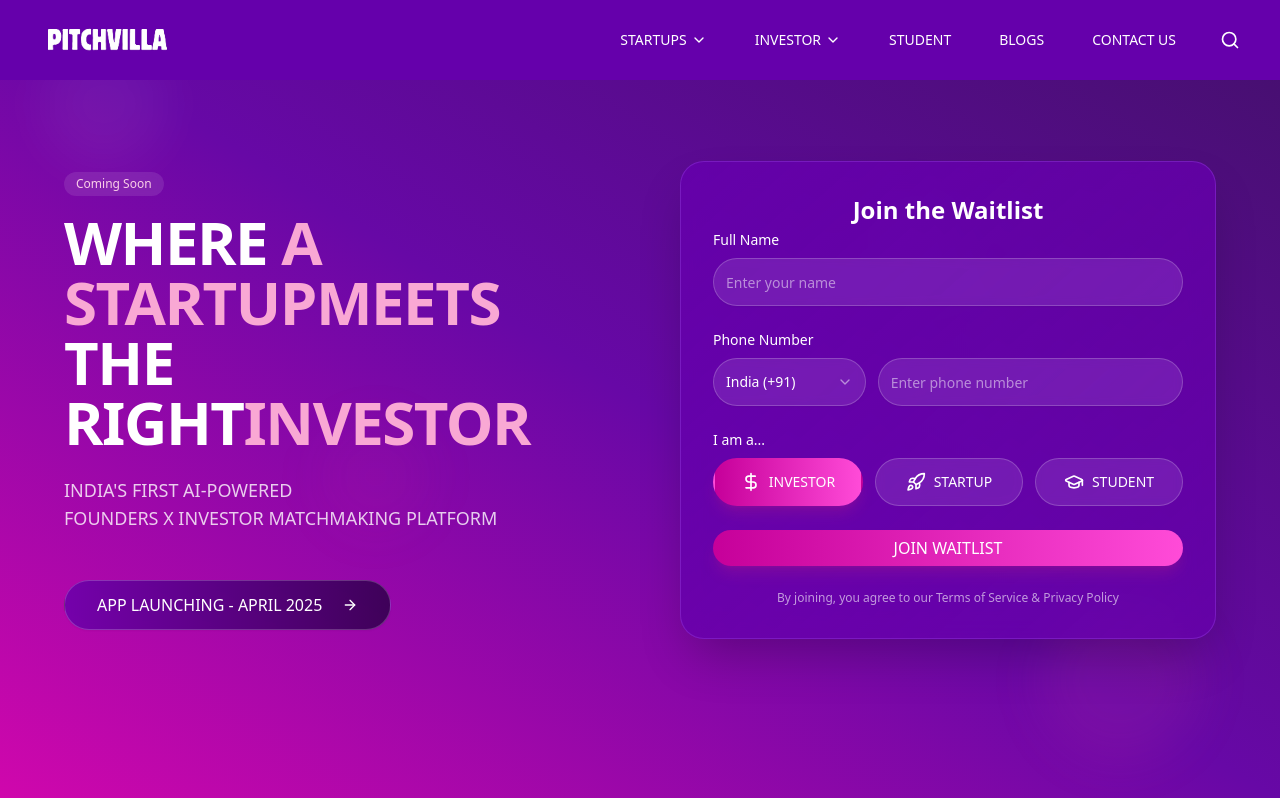
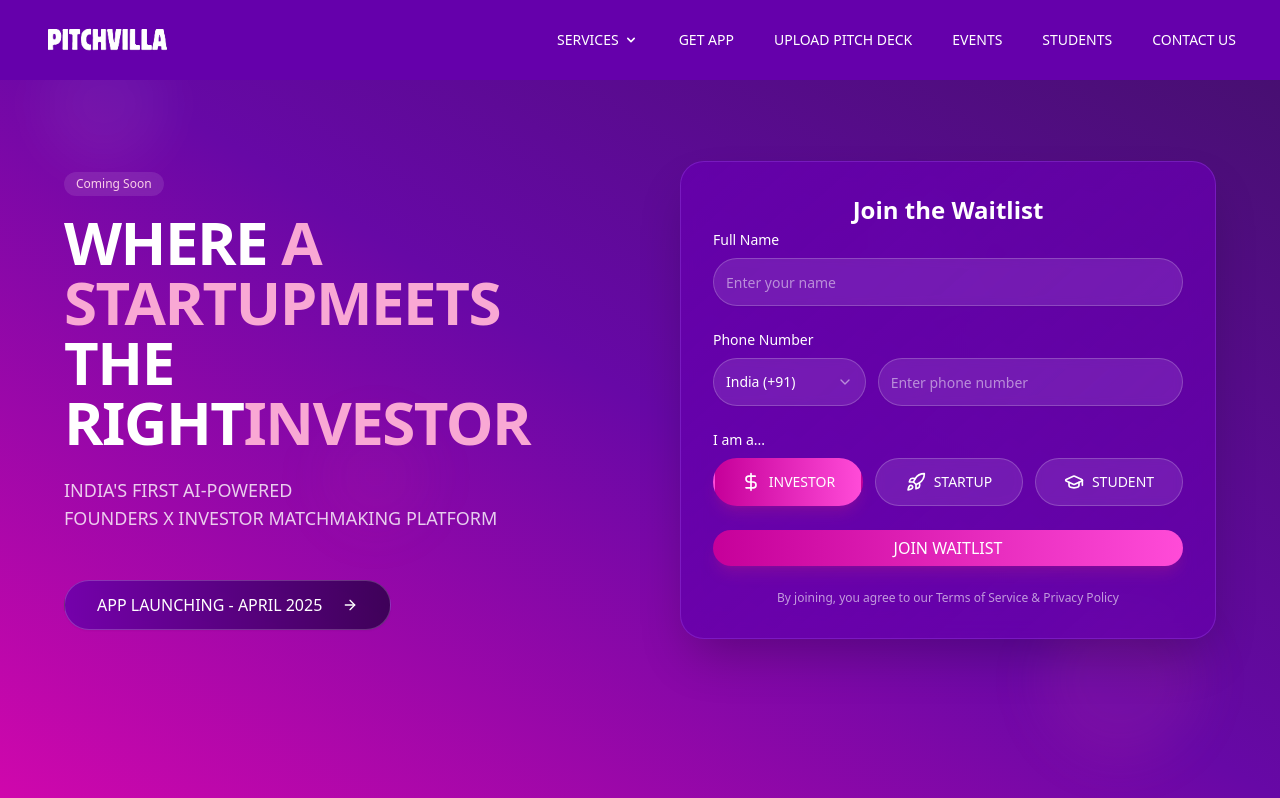
Before and after one commit to darshit890/pitchvilla-landing-page, a Next.js app: page / in a window 1280 px wide. Shown: the top 798 px of the page. Built offline with nearby package versions, Linux system fonts and the light colour scheme.

Commit message:
Update ClientNavbar.tsx

```diff
--- a/src/components/ClientNavbar.tsx
+++ b/src/components/ClientNavbar.tsx
@@ -1,182 +1,153 @@
-'use client'
+"use client";
 
-import { useState, useEffect } from 'react';
-import { cn } from '@/lib/utils';
-import { ChevronDown, Menu, Search, X } from 'lucide-react';
-import Link from 'next/link';
-import { navItems } from './Navbar';
+import { useState } from "react";
+import Link from "next/link";
+
+// Define the NavItem type
+interface NavItem {
+  name: string;
+  href: string;
+  subItems?: { name: string; href: string }[];
+}
+
+// Define navItems directly in this file
+const navItems: NavItem[] = [
+  {
+    name: "SERVICES",
+    href: "#services",
+    subItems: [
+      { name: "STARTUP INCORPORATION", href: "#startup-incorporation" },
+      { name: "TRADEMARK & IPR SERVICES", href: "#trademark-ipr" },
+      { name: "ROC FILING", href: "#roc-filing" },
+      { name: "GST FILING", href: "#gst-filing" },
+      { name: "CERTIFICATIONS", href: "#certifications" },
+      { name: "GRANTS", href: "#grants" },
+      { name: "BUSINESS PLANNING", href: "#business-planning" },
+      { name: "PITCH DECK", href: "#pitch-deck" },
+      { name: "VALUATION REPORTS", href: "#valuation-reports" },
+    ],
+  },
+  { name: "GET APP", href: "#get-app" },
+  { name: "UPLOAD PITCH DECK", href: "#upload-pitch-deck" },
+  { name: "EVENTS", href: "#events" },
+  { name: "STUDENTS", href: "#students" },
+  { name: "CONTACT US", href: "#contact" },
+];
 
 const ClientNavbar = () => {
-  const [isOpen, setIsOpen] = useState(false);
-  const [scrolled, setScrolled] = useState(false);
-  const [activeDropdown, setActiveDropdown] = useState<string | null>(null);
+  const [mobileMenuOpen, setMobileMenuOpen] = useState(false);
+  const [hoveredItem, setHoveredItem] = useState<string | null>(null);
 
-  const toggleDropdown = (name: string) => {
-    setActiveDropdown(activeDropdown === name ? null : name);
-  };
-
-  const handleMouseEnter = (name: string) => {
-    if (window.innerWidth >= 768) { // Only on desktop
-      setActiveDropdown(name);
-    }
-  };
-
-  const handleMouseLeave = () => {
-    if (window.innerWidth >= 768) { // Only on desktop
-      setActiveDropdown(null);
-    }
-  };
-
-  useEffect(() => {
-    const handleScroll = () => {
-      const isScrolled = window.scrollY > 10;
-      if (isScrolled !== scrolled) {
-        setScrolled(isScrolled);
-      }
-    };
-
-    document.addEventListener('scroll', handleScroll);
-    return () => {
-      document.removeEventListener('scroll', handleScroll);
-    };
-  }, [scrolled]);
-
-  // Update parent nav element based on scroll state
-  useEffect(() => {
-    if (scrolled) {
-      document.querySelector('nav')?.classList.remove('bg-[#6500AB]');
-      document.querySelector('nav')?.classList.add('bg-black/60', 'backdrop-blur-lg', 'shadow-md');
-    } else {
-      document.querySelector('nav')?.classList.add('bg-[#6500AB]');
-      document.querySelector('nav')?.classList.remove('bg-black/60', 'backdrop-blur-lg', 'shadow-md');
-    }
-  }, [scrolled]);
+  // Add a safety check to ensure navItems is defined
+  const menuItems = navItems || [];
 
   return (
-    <>
-      {/* Desktop navigation */}
-      <div className="hidden md:flex md:items-center md:space-x-6">
-        {navItems.map((item) => (
+    <div className="flex items-center">
+      <div className="hidden md:flex space-x-4">
+        {menuItems.map((item) => (
           <div
             key={item.name}
             className="relative group"
-            onMouseEnter={() => item.subItems && handleMouseEnter(item.name)}
-            onMouseLeave={handleMouseLeave}
+            onMouseEnter={() => setHoveredItem(item.name)}
+            onMouseLeave={() => setHoveredItem(null)}
           >
-            <button
-              onClick={() => item.subItems && toggleDropdown(item.name)}
-              className={cn(
-                'px-3 py-2 rounded-md text-sm font-medium text-white hover:text-purple-ultralight transition-colors',
-                'focus:outline-none flex items-center gap-1',
-                activeDropdown === item.name && 'text-white'
-              )}
+            <Link
+              href={item.href}
+              className="text-white px-3 py-2 rounded-md text-sm font-medium hover:bg-purple-700 flex items-center"
             >
               {item.name}
-              {item.subItems && <ChevronDown size={16} className={cn(
-                'transition-transform',
-                activeDropdown === item.name && 'rotate-180'
-              )} />}
-            </button>
-
-            {item.subItems && (
-              <div
-                className={cn(
-                  'absolute left-0 mt-2 w-64 rounded-lg shadow-lg',
-                  'bg-white border border-gray-200',
-                  'transition-all duration-200 ease-in-out transform origin-top-left',
-                  activeDropdown === item.name ? 'scale-100 opacity-100' : 'scale-95 opacity-0 pointer-events-none'
-                )}
-              >
-                <div className="py-2">
-                  {item.subItems.map((subItem) => (
-                    <Link
-                      key={subItem.name}
-                      href={subItem.href}
-                      className="block px-4 py-2.5 text-sm text-gray-700 hover:bg-purple-ultralight/10 hover:text-purple"
-                    >
-                      {subItem.name}
-                    </Link>
-                  ))}
-                </div>
+              {item.subItems && (
+                <svg
+                  className="ml-1 h-4 w-4"
+                  xmlns="http://www.w3.org/2000/svg"
+                  viewBox="0 0 20 20"
+                  fill="currentColor"
+                  aria-hidden="true"
+                >
+                  <path
+                    fillRule="evenodd"
+                    d="M5.293 7.293a1 1 0 011.414 0L10 10.586l3.293-3.293a1 1 0 111.414 1.414l-4 4a1 1 0 01-1.414 0l-4-4a1 1 0 010-1.414z"
+                    clipRule="evenodd"
+                  />
+                </svg>
+              )}
+            </Link>
+            {item.subItems && hoveredItem === item.name && (
+              <div className="absolute z-10 w-64 mt-2 bg-white shadow-lg rounded-md py-1">
+                {item.subItems.map((subItem) => (
+                  <Link
+                    key={subItem.name}
+                    href={subItem.href}
+                    className="block px-4 py-2 text-sm text-gray-700 hover:bg-purple-100"
+                  >
+                    {subItem.name}
+                  </Link>
+                ))}
               </div>
             )}
           </div>
         ))}
-
-        {/* Search icon */}
-        <button className="text-white hover:text-purple-ultralight transition-colors p-2">
-          <Search size={20} />
-        </button>
       </div>
 
       {/* Mobile menu button */}
-      <div className="flex items-center md:hidden">
+      <div className="md:hidden flex items-center">
         <button
-          onClick={() => setIsOpen(!isOpen)}
-          className="inline-flex items-center justify-center p-2 rounded-md text-white hover:text-purple-ultralight focus:outline-none"
+          onClick={() => setMobileMenuOpen(!mobileMenuOpen)}
+          className="inline-flex items-center justify-center p-2 rounded-md text-white hover:bg-purple-700 focus:outline-none"
         >
           <span className="sr-only">Open main menu</span>
-          {isOpen ? <X className="block h-6 w-6" /> : <Menu className="block h-6 w-6" />}
+          <svg
+            className="h-6 w-6"
+            xmlns="http://www.w3.org/2000/svg"
+            fill="none"
+            viewBox="0 0 24 24"
+            stroke="currentColor"
+            aria-hidden="true"
+          >
+            <path
+              strokeLinecap="round"
+              strokeLinejoin="round"
+              strokeWidth={2}
+              d={mobileMenuOpen ? "M6 18L18 6M6 6l12 12" : "M4 6h16M4 12h16M4 18h16"}
+            />
+          </svg>
         </button>
       </div>
 
       {/* Mobile menu */}
-      <div
-        className={cn(
-          'md:hidden transition-all duration-300 ease-in-out overflow-hidden absolute left-0 right-0 top-20',
-          isOpen ? 'max-h-screen opacity-100' : 'max-h-0 opacity-0'
-        )}
-      >
-        <div className={cn(
-          'glass px-2 pt-2 pb-3 space-y-1 sm:px-3',
-          scrolled ? 'bg-black/60 backdrop-blur-lg' : 'bg-[#6500AB]'
-        )}>
-          {navItems.map((item) => (
-            <div key={item.name}>
-              <button
-                onClick={() => item.subItems && toggleDropdown(item.name)}
-                className="w-full text-left px-3 py-2 rounded-md text-base font-medium text-white hover:bg-purple-dark/40 flex justify-between items-center"
-              >
-                {item.name}
-                {item.subItems && (
-                  <ChevronDown size={16} className={cn(
-                    'transition-transform',
-                    activeDropdown === item.name && 'rotate-180'
-                  )} />
+      {mobileMenuOpen && (
+        <div className="md:hidden absolute top-20 left-0 w-full bg-purple-900">
+          <div className="px-2 pt-2 pb-3 space-y-1">
+            {/* Add null check here */}
+            {menuItems && menuItems.length > 0 ? menuItems.map((item) => (
+              <div key={item.name}>
+                <Link
+                  href={item.href}
+                  className="text-white block px-3 py-2 rounded-md text-base font-medium hover:bg-purple-700"
+                  onClick={() => setMobileMenuOpen(false)}
+                >
+                  {item.name}
+                </Link>
+                {item.subItems && item.subItems.length > 0 && (
+                  <div className="pl-4 space-y-1">
+                    {item.subItems.map((subItem) => (
+                      <Link
+                        key={subItem.name}
+                        href={subItem.href}
+                        className="text-gray-300 block px-3 py-2 rounded-md text-sm font-medium hover:bg-purple-700"
+                        onClick={() => setMobileMenuOpen(false)}
+                      >
+                        {subItem.name}
+                      </Link>
+                    ))}
+                  </div>
                 )}
-              </button>
-
-              {item.subItems && (
-                <div
-                  className={cn(
-                    'pl-4 space-y-1 overflow-hidden transition-all duration-200',
-                    activeDropdown === item.name ? 'max-h-96 opacity-100' : 'max-h-0 opacity-0'
-                  )}
-                >
-                  {item.subItems.map((subItem) => (
-                    <Link
-                      key={subItem.name}
-                      href={subItem.href}
-                      className="block px-3 py-2 rounded-md text-sm text-white hover:bg-purple-dark/40"
-                    >
-                      {subItem.name}
-                    </Link>
-                  ))}
-                </div>
-              )}
-            </div>
-          ))}
-
-          {/* Search in mobile menu */}
-          <div className="px-3 py-2">
-            <button className="flex items-center text-white hover:text-purple-ultralight">
-              <Search size={18} className="mr-2" />
-              <span>Search</span>
-            </button>
+              </div>
+            )) : <div>No menu items available</div>}
           </div>
         </div>
-      </div>
-    </>
+      )}
+    </div>
   );
 };
 
```
